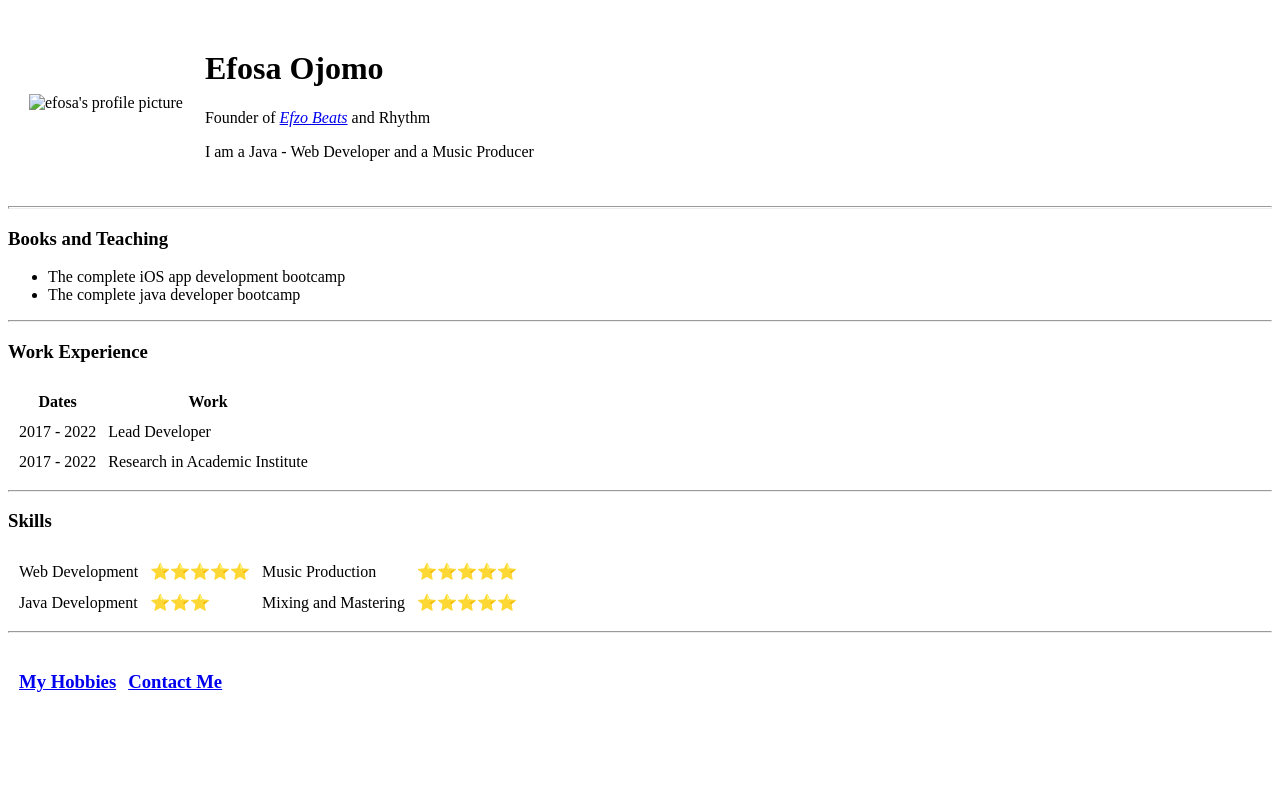
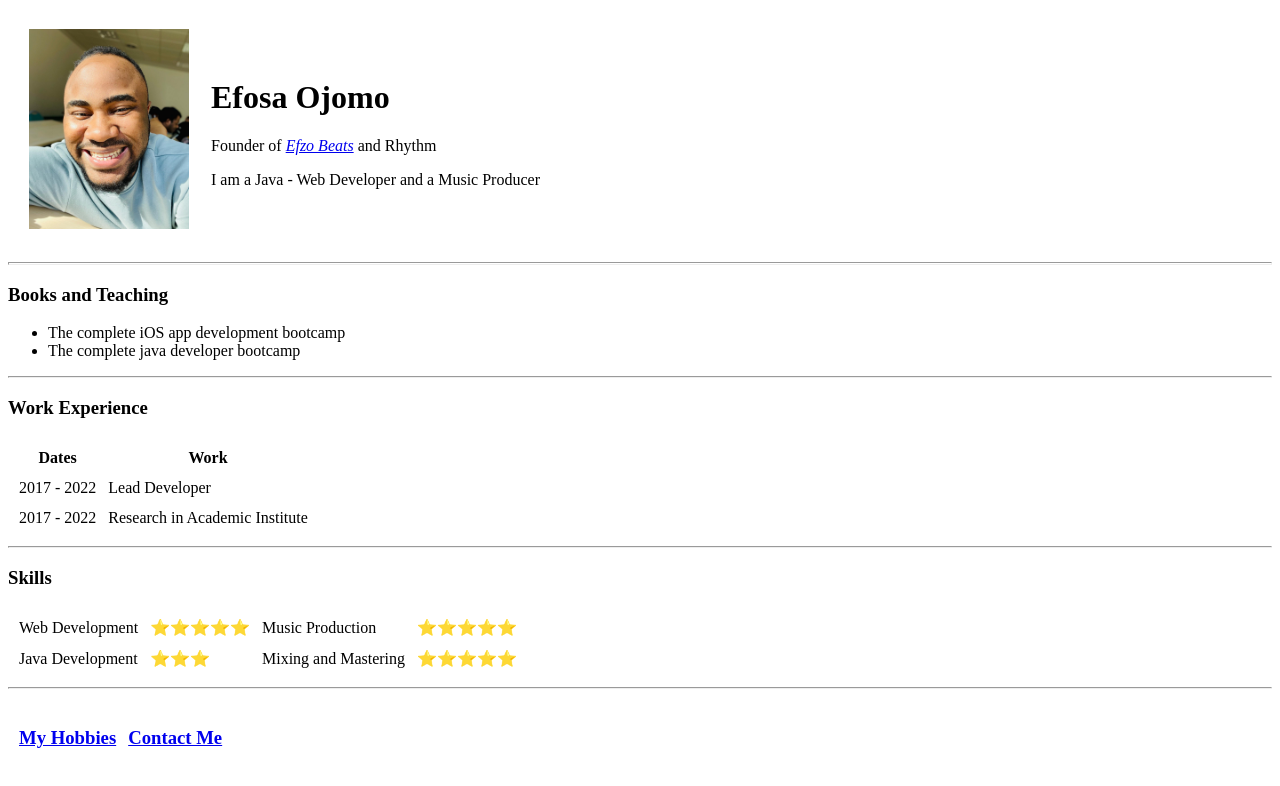
Before and after one commit to Efzo/cv, a plain HTML site: page index.html in a window 1280 px wide. Drawn offline with Linux system fonts and the light colour scheme.

Commit message:
Update image location

```diff
--- a/index.html
+++ b/index.html
@@ -9,7 +9,7 @@
 <body>
   <table cellspacing="20">
     <tr>
-      <td><img src="images/efzo.jpg" alt="efosa's profile picture" height="200px"></td>
+      <td><img src="efzo.jpg" alt="efosa's profile picture" height="200px"></td>
       <td>
         <h1>Efosa Ojomo</h1>
         <p>Founder of <em> <a href="https://www.instagram.com/efzo/?hl=en">Efzo Beats</a></em> and Rhythm</p>
```
